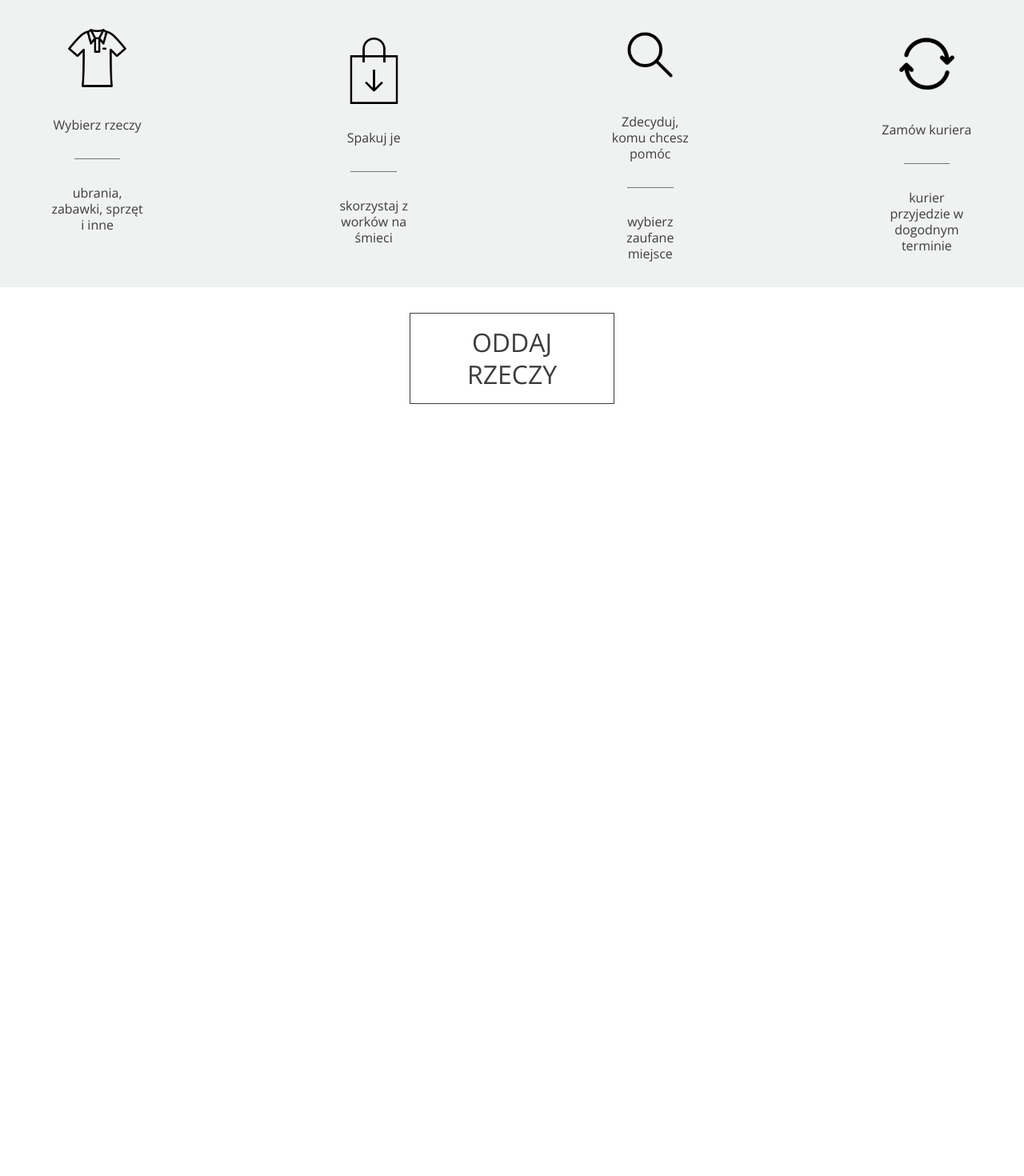
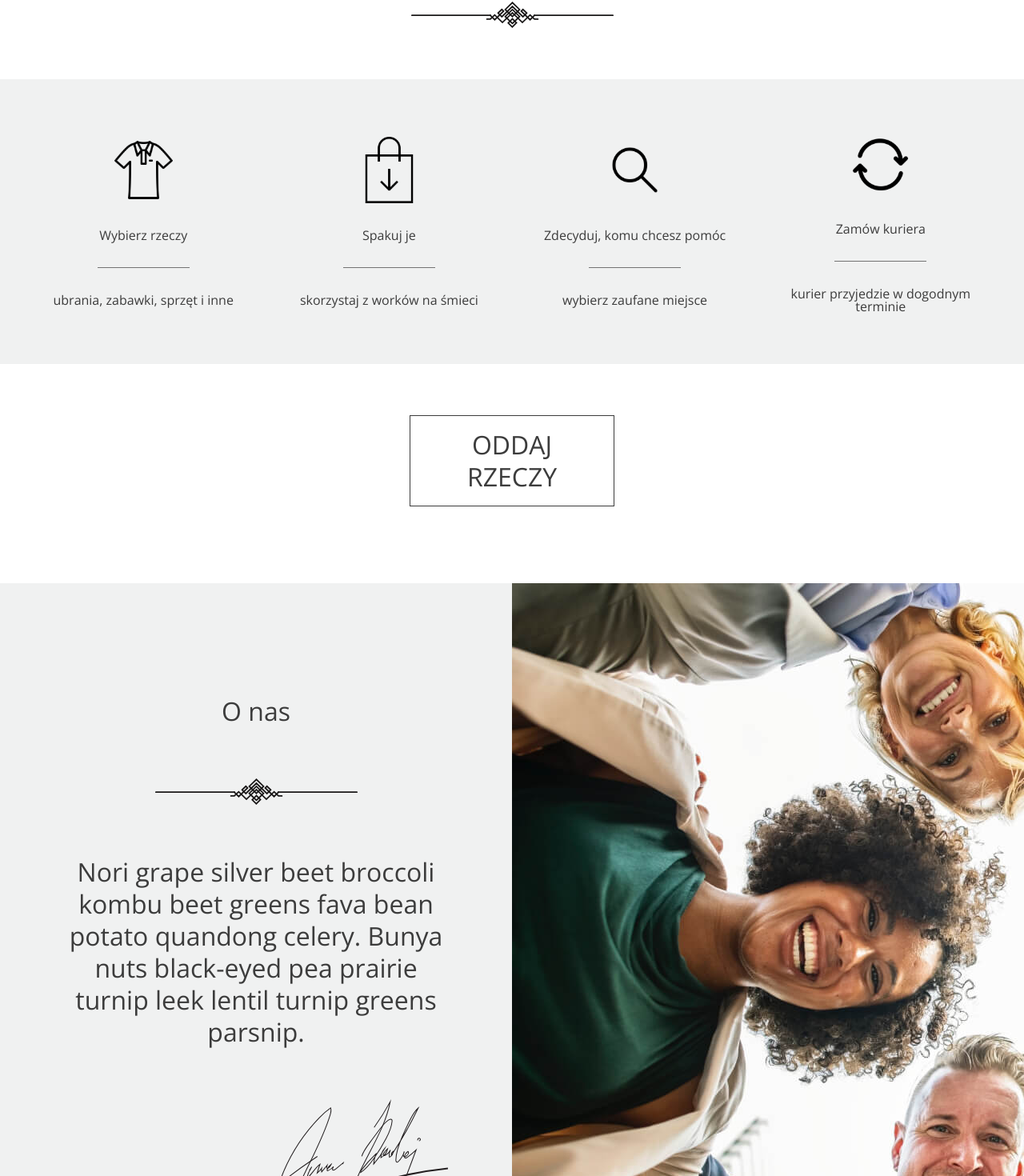
Before and after one commit to rudzkimichal/giveaway, a React (Create React App) app: page / in a window 1280 px wide. Shown: the part 1716-3186 px from the top of the page at 80% size. Before the commit the page ends 2317 px from the top, so only its background shows below. Built offline with nearby package versions, Linux system fonts and the light colour scheme.

Commit message:
added about us part

```diff
--- /dev/null
+++ b/src/components/home/AboutUs.js
@@ -0,0 +1,26 @@
+
+import React from 'react';
+import Divider from './Divider';
+import signature from '../../assets/Signature.svg';
+
+const AboutUs = () => {
+  return (
+    <div id='about'>
+      <div className='about-info-container'>
+        <div className='about-info'>
+          <h2>O nas</h2>
+          <Divider />
+          <p>
+            Nori grape silver beet broccoli kombu beet greens fava bean potato
+            quandong celery. Bunya nuts black-eyed pea prairie turnip leek lentil
+            turnip greens parsnip.
+          </p>
+          <img src={signature} alt='Signature' />
+        </div>
+      </div>
+      <div className='about-img-container' />
+    </div>
+  );
+}
+
+export default AboutUs;
--- a/src/components/home/Home.js
+++ b/src/components/home/Home.js
@@ -3,6 +3,7 @@ import React from 'react';
 import Header from './header/Header';
 import Stats from './Stats';
 import Steps from './Steps';
+import AboutUs from './AboutUs';
 
 const Home = () => {
   return (
@@ -10,6 +11,7 @@ const Home = () => {
       <Header />
       <Stats />
       <Steps />
+      <AboutUs />
     </>
   );
 }
--- /dev/null
+++ b/src/scss/home/_about_us.scss
@@ -0,0 +1,40 @@
+
+#about {
+  display: flex;
+  flex-direction: row;
+  height: 935px;
+
+  & > div {
+    width: 50%;
+  }
+
+  .about-info-container {
+    font-size: 2rem;
+    text-align: center;
+    display: flex;
+    justify-content: center;
+    align-items: center;
+    background: $primary-color;
+
+    .about-info {
+      width: 75%;
+      display: flex;
+      flex-direction: column;
+      justify-content: center;
+      align-items: center;
+      line-height: 1.25em;
+
+      *:not(:first-child) {
+        margin-top: 4rem;
+      }
+
+      img:nth-of-type(2) {
+        align-self: flex-end;
+      }
+    }
+  }
+
+  .about-img-container {
+    background-image: url(../../assets/People.jpg);
+  }
+}
--- a/src/scss/home/_header.scss
+++ b/src/scss/home/_header.scss
@@ -74,8 +74,8 @@
     h1 {
       font-size: 2rem;
       text-align: center;
-        font-weight: 300;
-        line-height: 1.25em;
+      font-weight: 300;
+      line-height: 1.25em;
     }
 
     div {
--- a/src/scss/home/_stats.scss
+++ b/src/scss/home/_stats.scss
@@ -14,6 +14,7 @@
 
     article {
       width: 20%;
+      height: 100%;
       text-align: center;
       display: flex;
       flex-direction: column;
--- a/src/scss/home/_steps.scss
+++ b/src/scss/home/_steps.scss
@@ -5,8 +5,8 @@
   align-items: center;
   padding: 6rem 0;
 
-  *:not(:first-child) {
-    margin-top: 2rem;
+  > *:not(:first-child) {
+    margin-top: 4rem;
   }
 
   > :last-child {
@@ -34,7 +34,7 @@
   .instruction-container {
     width: 100%;
     background: $primary-color;
-    padding: 2rem 0;
+    padding: 4rem 0;
 
     section {
       width: 90vw;
@@ -44,7 +44,7 @@
       margin: 0 auto;
 
       article {
-        width: 10%;
+        width: 20%;
         display: flex;
         flex-direction: column;
         align-items: center;
@@ -56,6 +56,10 @@
           height: 0.75px;
           background: $secondary-text-color;
         }
+
+        *:not(:first-child) {
+          margin-top: 2rem;
+        }
       }
     }
   }
--- a/src/scss/index.scss
+++ b/src/scss/index.scss
@@ -5,6 +5,7 @@
 @import './home/header.scss';
 @import './home/stats.scss';
 @import './home/steps.scss';
+@import './home/about_us.scss';
 
 body {
   font-family: $font-base;
--- a/src/scss/settings/_reset.scss
+++ b/src/scss/settings/_reset.scss
@@ -25,7 +25,7 @@ footer, header, hgroup, menu, nav, section {
 	display: block;
 }
 body {
-	line-height: 1.25em;
+	line-height: 1;
 }
 ol, ul {
 	list-style: none;
```
